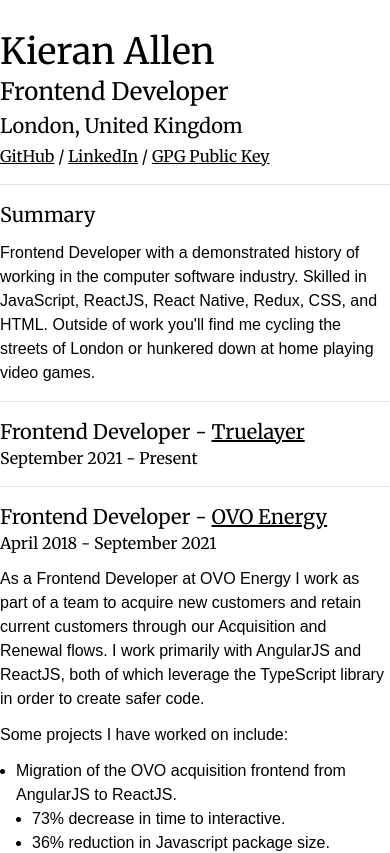
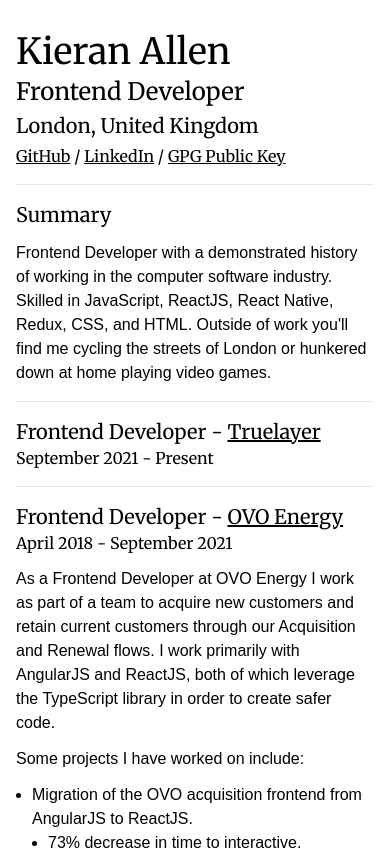
Before and after one commit to kieran-allen/kieranallen.me, a Next.js app: page / in a window 390 px wide. Shown: the top 853 px of the page. Built offline with nearby package versions, Linux system fonts and the light colour scheme.

Commit message:
add margin for mobile device

```diff
--- a/styles/globals.css
+++ b/styles/globals.css
@@ -8,7 +8,7 @@
 }
 
 body {
-  @apply dark:bg-slate-900;
+  @apply dark:bg-slate-900 m-4;
 }
 
 p {
```
